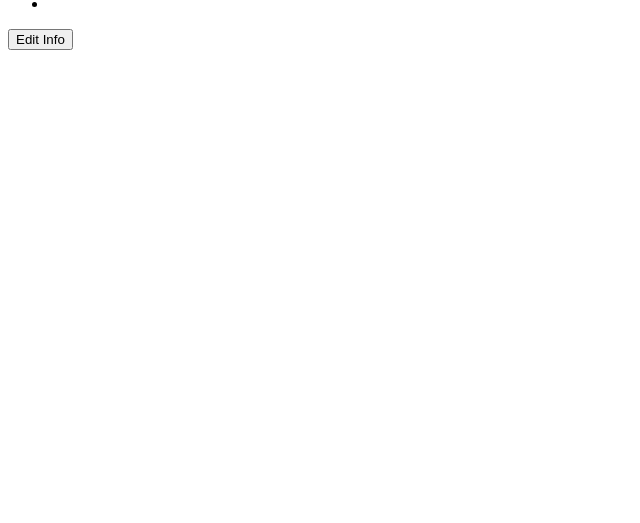
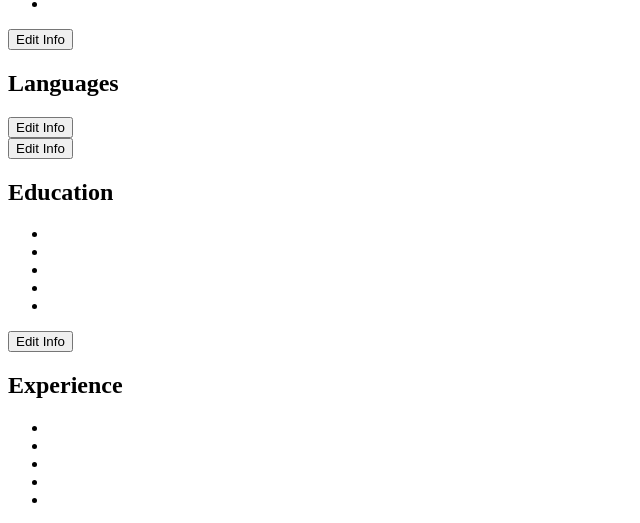
Before and after one commit to theantidoak/cv-application, a React (Create React App) app: page / in a window 1280 px wide. Shown: the part 417-940 px from the top of the page, without its empty margins (0-640 px from the left). Before the commit the page ends 800 px from the top, so only its background shows below. Built offline with nearby package versions, Linux system fonts and the light colour scheme.

Commit message:
add all fields

```diff
--- a/src/App.js
+++ b/src/App.js
@@ -1,5 +1,6 @@
 import React, { Component } from 'react';
 import { Sidebar } from './components/Sidebar';
+import { Mainpage } from './components/Mainpage';
 
 class App extends Component {
   constructor(props) {
@@ -8,7 +9,7 @@ class App extends Component {
     this.state = {
       image: {
         url: '',
-        editing: false,
+        editing: false
       },
       contact: {
         address: '',
@@ -19,7 +20,41 @@ class App extends Component {
       },
       skill: {
         skills: [''],
-        editing: false,
+        editing: false
+      },
+      language: {
+        languages: [''],
+        editing: false
+      },
+      about: {
+        name: '',
+        position: '',
+        description: '',
+        editing: false
+      },
+      education: {
+        schools: [
+          {
+            dates: '',
+            degree: '',
+            school: '',
+            location: '',
+            awards: ''
+          }
+        ],
+        editing: false
+      },
+      experience: {
+        jobs: [
+          {
+            dates: '',
+            position: '',
+            company: '',
+            location: '',
+            description: ''
+          }
+        ],
+        editing: false
       }
     }
 
@@ -27,19 +62,13 @@ class App extends Component {
     this.handleChange = this.handleChange.bind(this);
   }
 
-  addToArray(e,section) {
-
-  }
-
   handleChange(e, section, i=null) {
     const propVal = this.state[section][e.currentTarget.dataset.prop];
-    let inputVal = e.currentTarget.value;
-
     if (Array.isArray(propVal)) {
       const index = i ? i : +e.currentTarget.id.slice(e.currentTarget.id.indexOf('-') + 1);
-      propVal.splice(index, i ? 0 : 1, inputVal);
-      inputVal = propVal;
+      propVal.splice(index, i ? 0 : 1, typeof propVal[0] === 'object' ? { ...propVal[0] } : propVal[0].slice());
     }
+    const inputVal = Array.isArray(propVal) ? propVal : e.currentTarget.value;
 
     this.setState({
       [section]: { ...this.state[section], ...{ [e.currentTarget.dataset.prop]: inputVal } }
@@ -59,6 +88,7 @@ class App extends Component {
     return (
       <div className="App">
         <Sidebar states={this.state} handleClick={this.handleClick} handleChange={this.handleChange} />
+        <Mainpage states={this.state}handleClick={this.handleClick} handleChange={this.handleChange} />
       </div>
     )
   }
--- /dev/null
+++ b/src/components/About.js
@@ -0,0 +1,26 @@
+import { Input } from "./Input";
+import { Button } from "./Button";
+
+export const About = (props) => {
+
+  const { about, handleClick, handleChange } = props;
+  const entries = Object.entries(about).filter(([key, value]) => key !== "editing");
+  const inputs = entries.map(([key, value]) => <Input key={'input-' + key} id={key} propName={key} handleChange={(e) => handleChange(e, 'about')} />)
+
+
+  return (
+    <div>
+      {about.editing && (
+          <div>
+            <h2>{about.name}</h2>
+            <h3>{about.position}</h3>
+            <p>{about.description}</p>
+          </div>
+        )}
+      <form className="sidebar__about-form" action="" onSubmit={(e) => e.preventDefault()}>
+        {about.editing && inputs}
+        <Button handleClick={() => handleClick('about')} editing={about.editing} />
+      </form>
+    </div>
+  )
+}
--- a/src/components/Contact.js
+++ b/src/components/Contact.js
@@ -11,8 +11,9 @@ export const Contact = (props) => {
 
   return (
     <div className="sidebar__contact-container">
+      {!contact.editing && descriptions}
       <form className="sidebar__contact-form" action="" onSubmit={(e) => e.preventDefault()}>
-        {contact.editing ? inputs : descriptions}
+        {contact.editing && inputs}
         <Button handleClick={() => handleClick('contact')} editing={contact.editing} />
       </form>
     </div>
--- /dev/null
+++ b/src/components/Education.js
@@ -0,0 +1,35 @@
+import { Button } from "./Button";
+import { Input } from "./Input";
+
+export const Education = (props) => {
+
+  const { education, handleClick, handleChange } = props;
+
+  const inputs = education.schools.map((school, i) => inputRecursion(school, i));
+  const entries = education.schools.map((school) => Object.entries(school)).flat();
+  const listItems = entries.map(([key, value], i) => <li id={'education-' + key + i} key={'education-' + key + i}>{value}</li>)
+  const list = <ul>{listItems}</ul>
+
+  function inputRecursion(obj, i, arr=[]) {
+    Object.entries(obj).forEach(([key, value]) => {
+      if (typeof value === "object") {
+        return inputRecursion(value, i, arr)
+      } else {
+        return arr.push(<Input key={'input-' + key + i} value={value} id={'input-' + key + i} propName={key} handleChange={(e) => handleChange(e, 'education')} />)
+      }
+    });
+    return arr;
+  }
+
+  return (
+    <div className="sidebar__education-container">
+      <h2>Education</h2>
+      {!education.editing && list}
+      <form className="sidebar__education-form" action="" onSubmit={(e) => e.preventDefault()}>
+        {education.editing && inputs}
+        {education.editing && <button value="" data-prop="schools" onClick={(e) => handleChange(e, 'education', education.schools.length)}>Add School</button>}
+        <Button handleClick={() => handleClick('education')} editing={education.editing} />
+      </form>
+    </div>
+  )
+}
--- /dev/null
+++ b/src/components/Experience.js
@@ -0,0 +1,35 @@
+import { Button } from "./Button";
+import { Input } from "./Input";
+
+export const Experience = (props) => {
+
+  const { experience, handleClick, handleChange } = props;
+
+  const inputs = experience.jobs.map((job, i) => inputRecursion(job, i));
+  const entries = experience.jobs.map((job) => Object.entries(job)).flat();
+  const listItems = entries.map(([key, value], i) => <li id={'experience-' + key + i} key={'experience-' + key + i}>{value}</li>)
+  const list = <ul>{listItems}</ul>
+
+  function inputRecursion(obj, i, arr=[]) {
+    Object.entries(obj).forEach(([key, value]) => {
+      if (typeof value === "object") {
+        return inputRecursion(value, i, arr)
+      } else {
+        return arr.push(<Input key={'input-' + key + i} value={value} id={'input-' + key + i} propName={key} handleChange={(e) => handleChange(e, 'experience')} />)
+      }
+    });
+    return arr;
+  }
+
+  return (
+    <div className="sidebar__experience-container">
+      <h2>Experience</h2>
+      {!experience.editing && list}
+      <form className="sidebar__experience-form" action="" onSubmit={(e) => e.preventDefault()}>
+        {experience.editing && inputs}
+        {experience.editing && <button value="" data-prop="jobs" onClick={(e) => handleChange(e, 'experience', experience.jobs.length)}>Add Job</button>}
+        <Button handleClick={() => handleClick('experience')} editing={experience.editing} />
+      </form>
+    </div>
+  )
+}
--- /dev/null
+++ b/src/components/Languages.js
@@ -0,0 +1,22 @@
+import { Button } from "./Button";
+import { Input } from "./Input";
+
+export const Languages = (props) => {
+
+  const { language, handleClick, handleChange } = props;
+  const inputs = language.languages.map((la, i) => <Input value={la} key={"languages-" + i} id={"languages-" + i} propName='languages' handleChange={(e) => handleChange(e, 'language')} />)
+  const listItems = language.languages.map((la, i) => <li id={'language-' + i} key={'language-' + i}>{la}</li>)
+  const list = <ul>{listItems}</ul>
+
+  return (
+    <div className="sidebar__languages-container">
+      <h2>Languages</h2>
+      {language.editing && list}
+      <form className="sidebar__language-form" action="" onSubmit={(e) => e.preventDefault()}>
+        {language.editing && inputs}
+        {language.editing ? <button value="" data-prop="languages" onClick={(e) => handleChange(e, 'language', language.languages.length)}>Add language</button> : ''}
+        <Button handleClick={() => handleClick('language')} editing={language.editing} />
+      </form>
+    </div>
+  )
+}
--- /dev/null
+++ b/src/components/Mainpage.js
@@ -0,0 +1,16 @@
+import { About } from "./About";
+import { Education } from "./Education";
+import { Experience } from "./Experience";
+
+export const Mainpage = (props) => {
+
+  const { states, handleClick, handleChange } = props;
+
+  return (
+    <section className="mainpage">
+      <About about={ states.about } handleClick={handleClick} handleChange={handleChange} />
+      <Education education={ states.education } handleClick={handleClick} handleChange={handleChange} />
+      <Experience experience={ states.experience } handleClick={handleClick} handleChange={handleChange} />
+    </section>
+  )
+}
--- a/src/components/Sidebar.js
+++ b/src/components/Sidebar.js
@@ -1,6 +1,7 @@
 import { Image } from './Image';
 import { Contact } from './Contact';
 import { Skills } from './Skills';
+import { Languages } from './Languages';
 
 export const Sidebar = (props) => {
 
@@ -11,6 +12,7 @@ export const Sidebar = (props) => {
       <Image image={states.image} handleClick={handleClick} name={states.contact.name} />
       <Contact contact={states.contact} handleClick={handleClick} handleChange={handleChange} />
       <Skills skill={states.skill} handleClick={handleClick} handleChange={handleChange} />
+      <Languages language={states.language} handleClick={handleClick} handleChange={handleChange} />
     </section>
   )
 
--- a/src/components/Skills.js
+++ b/src/components/Skills.js
@@ -11,9 +11,10 @@ export const Skills = (props) => {
   return (
     <div className="sidebar__skills-container">
       <h2>Skills</h2>
+      {!skill.editing && list}
       <form className="sidebar__skill-form" action="" onSubmit={(e) => e.preventDefault()}>
-        {skill.editing ? inputs : list}
-        {skill.editing ? <button value="" data-prop="skills" onClick={(e) => handleChange(e, 'skill', skill.skills.length)}>Add Skill</button> : ''}
+        {skill.editing && inputs}
+        {skill.editing && <button value="" data-prop="skills" onClick={(e) => handleChange(e, 'skill', skill.skills.length)}>Add Skill</button>}
         <Button handleClick={() => handleClick('skill')} editing={skill.editing} />
       </form>
     </div>
```
